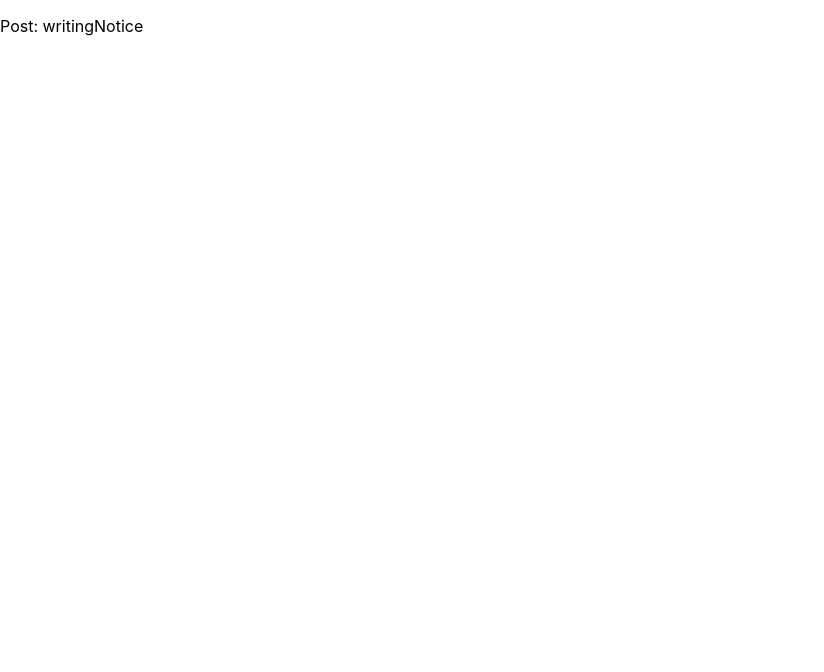
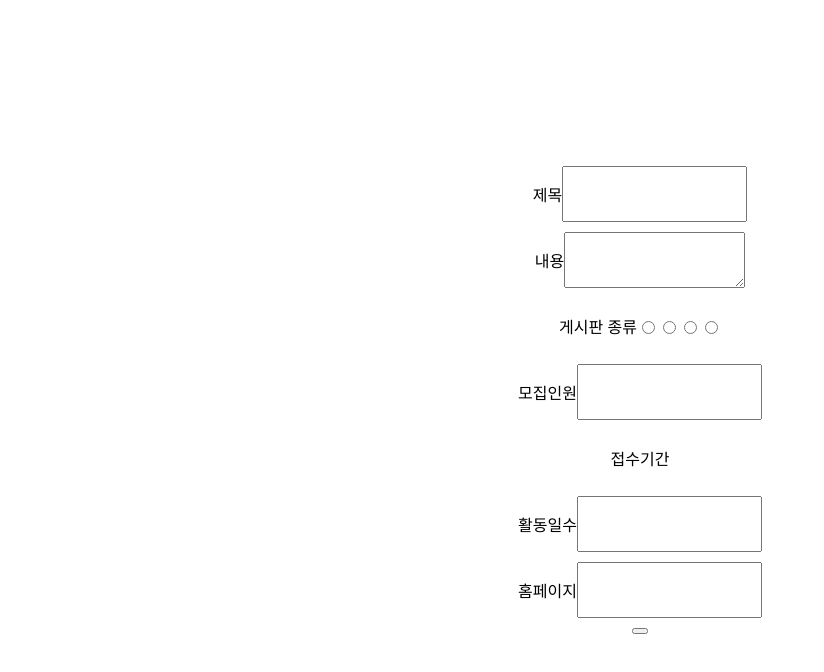
Before and after one commit to ValueUp-2/vv.2-FrontEnd, a Next.js app: page /writingNotice in a window 1280 px wide. Shown: the top 672 px of the page, without its empty margins (0-824 px from the left). Built offline with nearby package versions, Linux system fonts and the light colour scheme.

Commit message:
FEAT: Make writingNotice page inputs

```diff
--- /dev/null
+++ b/pages/writingNotice.js
@@ -0,0 +1,94 @@
+import { useState } from 'react';
+import styled from 'styled-components';
+
+/*
+공고 : announcement
+id (PK, 공고 번호)
+title (공고 제목) -> 제목
+content (공고 내용) -> 상세 내용
+// create_time
+// update_time
+kind(게시판 종류) ->  인턴, 채용, 대외활동, 공모전, 동아리
+recruitment(모집 인원)
+start_date(시작 기간) -> 접수기간/모집기간
+end_date(종료 기간)
+period(활동 기간 (일 수)) -> 숫자만
+url(홈페이지) -> 웹사이트 주소
+ */
+
+const Container = styled.div`
+  display: flex;
+  flex-direction: column;
+  height: 100vh;
+  align-items: center;
+  justify-content: center;
+`;
+
+const StringInput = styled.input``;
+const ContentInput = styled.textarea``;
+
+const InputDiv = styled.div`
+  display: flex;
+  margin: 0px 0px 10px 0px;
+`;
+
+const WhatInput = styled.p``;
+
+const SubmitBtn = styled.button`
+  cursor: pointer;
+`;
+
+const KindInput = styled.input``;
+
+const NumberInput = styled.input``;
+
+const InputContents = ({ name, input }) => {
+  return (
+    <InputDiv>
+      <WhatInput>{name}</WhatInput>
+      {input}
+    </InputDiv>
+  );
+};
+
+const KindDiv = () => {
+  return (
+    <>
+      <KindInput type="radio" name="kind" />
+      <KindInput type="radio" name="kind" />
+      <KindInput type="radio" name="kind" />
+      <KindInput type="radio" name="kind" />
+    </>
+  );
+};
+
+export default function WritingNotice() {
+  const [input, setInput] = useState({
+    id: 0,
+    title: '',
+    content: '',
+    kind: '',
+    recruitment: 0,
+    start_date: '',
+    end_date: '',
+    period: 0,
+    url: '',
+  });
+
+  const onClickSubmit = () => {
+    console.log(input);
+  };
+
+  return (
+    <Container>
+      <InputContents name="제목" input={<StringInput />} />
+      <InputContents name="내용" input={<ContentInput />} />
+      <InputContents name="게시판 종류" input={<KindDiv />} />
+      <InputContents name="모집인원" input={<NumberInput />} />
+      <InputContents name="접수기간" />
+      <InputContents name="활동일수" input={<NumberInput />} />
+      <InputContents name="홈페이지" input={<StringInput />} />
+      <SubmitBtn onClick={onClickSubmit} />
+    </Container>
+  );
+}
```
